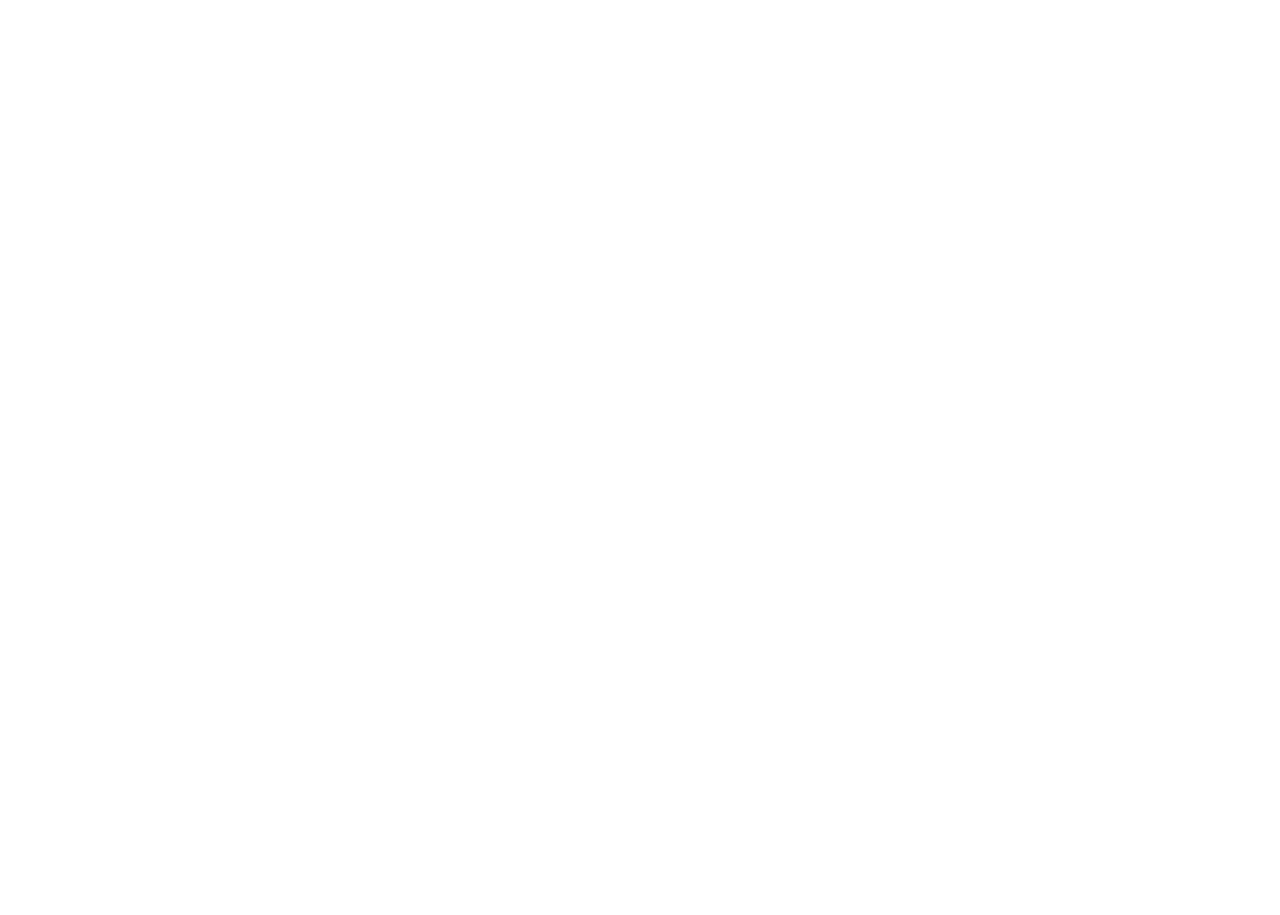
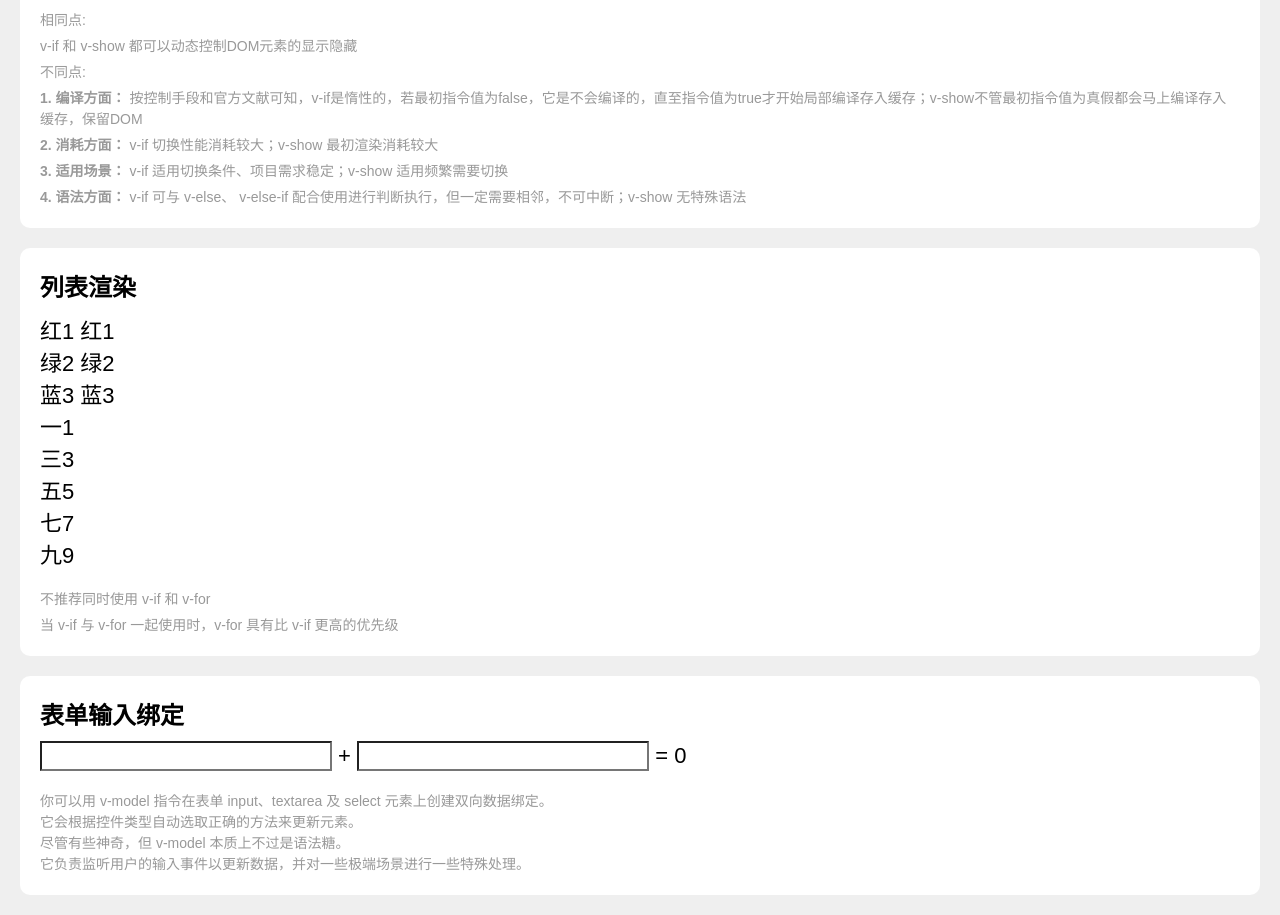
Before and after one commit to shenxianhui/hmm-admin, a Vue app: page /demo in a window 1280 px wide. Shown: the part 1760-2675 px from the top of the page. Before the commit the page ends 1485 px from the top, so only its background shows below. Built offline with nearby package versions, Linux system fonts and the light colour scheme.

Commit message:
feat: 练习

```diff
--- a/src/views/demo.vue
+++ b/src/views/demo.vue
@@ -98,6 +98,95 @@
         </ul>
       </div>
     </div>
+
+    <!-- 条件渲染 -->
+    <div class="demo-item">
+      <h2>条件渲染</h2>
+      <div class="demo-item-content">
+        <div class="demo-item-content-box" @click="isShow = !isShow">
+          <span v-if="isShow">v-if 显示隐藏示例</span>
+        </div>
+        <div class="demo-item-content-box" @click="isShow1 = !isShow1">
+          <span v-show="isShow1">v-show 显示隐藏示例</span>
+        </div>
+        <ul class="demo-item-content-text">
+          <li>相同点:</li>
+          <li>v-if 和 v-show 都可以动态控制DOM元素的显示隐藏</li>
+          <li>不同点:</li>
+          <li>
+            <b>1. 编译方面：</b>
+            按控制手段和官方文献可知，v-if是惰性的，若最初指令值为false，它是不会编译的，直至指令值为true才开始局部编译存入缓存；v-show不管最初指令值为真假都会马上编译存入缓存，保留DOM
+          </li>
+          <li>
+            <b>2. 消耗方面：</b>
+            v-if 切换性能消耗较大；v-show 最初渲染消耗较大
+          </li>
+          <li>
+            <b>3. 适用场景：</b>
+            v-if 适用切换条件、项目需求稳定；v-show 适用频繁需要切换
+          </li>
+          <li>
+            <b>4. 语法方面：</b>
+            v-if 可与 v-else、 v-else-if
+            配合使用进行判断执行，但一定需要相邻，不可中断；v-show 无特殊语法
+          </li>
+        </ul>
+      </div>
+    </div>
+
+    <!-- 列表渲染 -->
+    <div class="demo-item">
+      <h2>列表渲染</h2>
+      <div class="demo-item-content">
+        <ul>
+          <li v-for="(item, index) in list" :key="index">
+            {{ item.name }}{{ index + 1 }}
+            {{ item.name + (index + 1) }}
+          </li>
+        </ul>
+
+        <ul>
+          <li
+            v-show="index % 2 === 0"
+            v-for="(item, index) in list1"
+            :key="index"
+          >
+            {{ item }}{{ index + 1 }}
+          </li>
+        </ul>
+        <ul class="demo-item-content-text">
+          <li>
+            不推荐同时使用 v-if 和 v-for
+          </li>
+          <li>
+            当 v-if 与 v-for 一起使用时，v-for 具有比 v-if 更高的优先级
+          </li>
+        </ul>
+      </div>
+    </div>
+
+    <!-- 表单输入绑定 -->
+    <div class="demo-item">
+      <h2>表单输入绑定</h2>
+      <div class="demo-item-content">
+        <div class="demo-item-content-test">
+          <input v-model="inputNum" type="number" /> +
+          <input v-model="inputNum1" type="number" /> = {{ inputTotal }}
+        </div>
+        <ul class="demo-item-content-text">
+          <li>
+            你可以用 v-model 指令在表单 input、textarea 及 select
+            元素上创建双向数据绑定。
+            <br />
+            它会根据控件类型自动选取正确的方法来更新元素。
+            <br />
+            尽管有些神奇，但 v-model 本质上不过是语法糖。
+            <br />
+            它负责监听用户的输入事件以更新数据，并对一些极端场景进行一些特殊处理。
+          </li>
+        </ul>
+      </div>
+    </div>
   </div>
 </template>
 
@@ -120,12 +209,34 @@
       isActive: false,
       colorNum: 0,
       randomColor: [255, 255, 255],
+      isShow: true,
+      isShow1: true,
+      list: [
+        {
+          name: '红',
+        },
+        {
+          name: '绿',
+        },
+        {
+          name: '蓝',
+        },
+      ],
+      list1: ['一', '二', '三', '四', '五', '六', '七', '八', '九', '十'],
+      inputNum: '',
+      inputNum1: '',
     }
   },
   // 计算属性
   computed: {
     total() {
       return this.num + this.num1 + this.num2
+    },
+    inputTotal() {
+      let total = Number(this.inputNum) + Number(this.inputNum1)
+      let res = Number(total.toFixed(3))
+
+      return res
     },
     boxColor() {
       let color = ''
```
